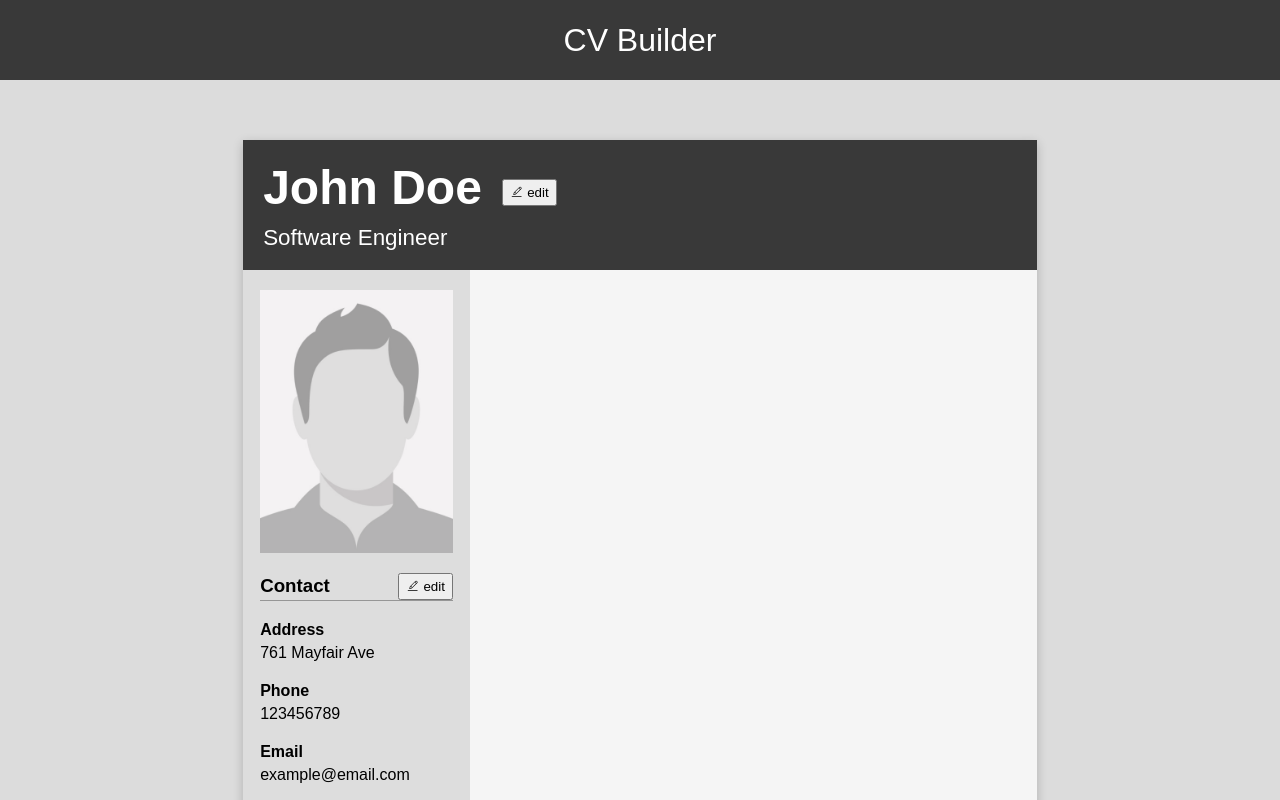
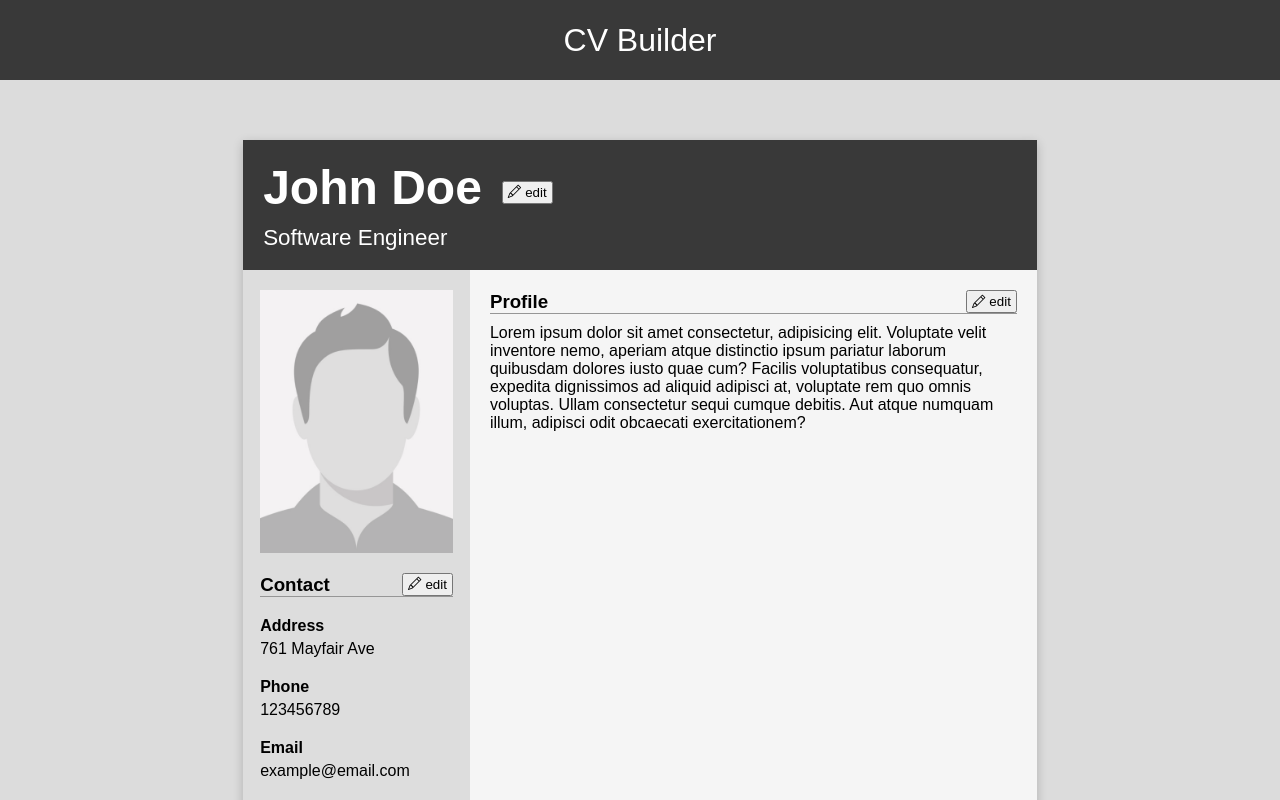
Before and after one commit to smandoki/cv-project, a React (Create React App) app: page / in a window 1280 px wide. Shown: the top 800 px of the page. Built offline with nearby package versions, Linux system fonts and the light colour scheme.

Commit message:
Completed profile component appearance

```diff
--- a/package.json
+++ b/package.json
@@ -9,7 +9,6 @@
 		"@testing-library/user-event": "^13.5.0",
 		"react": "^18.2.0",
 		"react-dom": "^18.2.0",
-		"react-icons": "^4.7.1",
 		"react-scripts": "5.0.1",
 		"web-vitals": "^2.1.4"
 	},
--- a/src/components/Contact.jsx
+++ b/src/components/Contact.jsx
@@ -1,7 +1,5 @@
 import React from 'react';
 import '../styles/contact.css';
-import IconButton from './IconButton';
-import { CiEdit } from 'react-icons/ci';
 
 class Contact extends React.Component {
 	constructor() {
@@ -21,7 +19,10 @@ class Contact extends React.Component {
 			<div className='contact'>
 				<h3>
 					Contact
-					<IconButton icon={<CiEdit />} text='edit' />
+					<button className='edit-button'>
+						<i class='bi bi-pencil'></i>
+						edit
+					</button>
 				</h3>
 
 				<span>
--- a/src/components/Header.jsx
+++ b/src/components/Header.jsx
@@ -1,7 +1,5 @@
 import React from 'react';
 import '../styles/header.css';
-import IconButton from './IconButton';
-import { CiEdit } from 'react-icons/ci';
 
 class Header extends React.Component {
 	constructor() {
@@ -20,7 +18,10 @@ class Header extends React.Component {
 			<div className='cv-header'>
 				<span>
 					<h1>{name}</h1>
-					<IconButton icon={<CiEdit />} text='edit' />
+					<button className='edit-button'>
+						<i class='bi bi-pencil'></i>
+						edit
+					</button>
 				</span>
 				<p>{title}</p>
 			</div>
--- a/src/components/IconButton.jsx
+++ /dev/null
@@ -1,17 +0,0 @@
-import React from 'react';
-import '../styles/iconButton.css';
-
-class IconButton extends React.Component {
-	render() {
-		const { icon, text } = this.props;
-
-		return (
-			<button className='icon-button'>
-				{icon}
-				{text}
-			</button>
-		);
-	}
-}
-
-export default IconButton;
--- a/src/components/Profile.jsx
+++ b/src/components/Profile.jsx
@@ -1,12 +1,31 @@
 import React from 'react';
+import '../styles/profile.css';
 
 class Profile extends React.Component {
 	constructor() {
 		super();
+
+		this.state = {
+			profile:
+				'Lorem ipsum dolor sit amet consectetur, adipisicing elit. Voluptate velit inventore nemo, aperiam atque distinctio ipsum pariatur laborum quibusdam dolores iusto quae cum? Facilis voluptatibus consequatur, expedita dignissimos ad aliquid adipisci at, voluptate rem quo omnis voluptas. Ullam consectetur sequi cumque debitis. Aut atque numquam illum, adipisci odit obcaecati exercitationem?',
+		};
 	}
 
 	render() {
-		return null;
+		const { profile } = this.state;
+
+		return (
+			<div className='profile'>
+				<h3>
+					Profile
+					<button className='edit-button'>
+						<i class='bi bi-pencil'></i>
+						edit
+					</button>
+				</h3>
+				<p>{profile}</p>
+			</div>
+		);
 	}
 }
 
--- a/src/styles/app.css
+++ b/src/styles/app.css
@@ -1,3 +1,5 @@
+@import url('https://cdn.jsdelivr.net/npm/bootstrap-icons@1.10.3/font/bootstrap-icons.css');
+
 * {
 	margin: 0;
 	padding: 0;
@@ -44,3 +46,9 @@ aside {
 	flex-direction: column;
 	gap: 20px;
 }
+
+.edit-button {
+	padding: 2px 4px;
+	display: flex;
+	gap: 4px;
+}
--- a/src/styles/avatar.css
+++ b/src/styles/avatar.css
@@ -1,9 +1,10 @@
 .avatar {
 	display: flex;
 	justify-content: center;
+	width: 85%;
 }
 
 .avatar img {
-	width: 85%;
+	width: 100%;
 	height: auto;
 }
--- a/src/styles/contact.css
+++ b/src/styles/contact.css
@@ -8,7 +8,7 @@
 .contact h3 {
 	border-bottom: 1px solid rgb(150, 150, 150);
 	display: flex;
-	align-items: center;
+	align-items: flex-end;
 	justify-content: space-between;
 	gap: 20px;
 }
--- a/src/styles/iconButton.css
+++ /dev/null
@@ -1,5 +0,0 @@
-.icon-button {
-	padding: 4px 6px;
-	display: flex;
-	gap: 4px;
-}
--- /dev/null
+++ b/src/styles/profile.css
@@ -0,0 +1,7 @@
+.profile h3 {
+	border-bottom: 1px solid rgb(150, 150, 150);
+	display: flex;
+	justify-content: space-between;
+	align-items: flex-end;
+	margin-bottom: 10px;
+}
```
Also changed, not shown: 1 other file (tests, documents, lock files or other folders).
